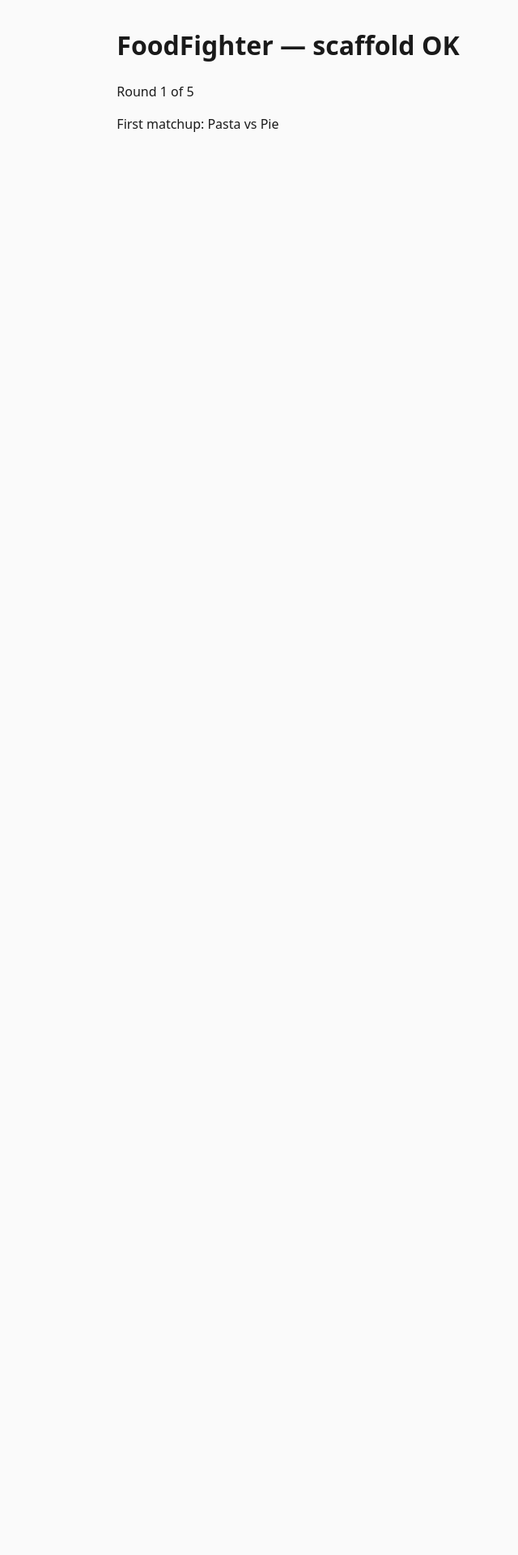
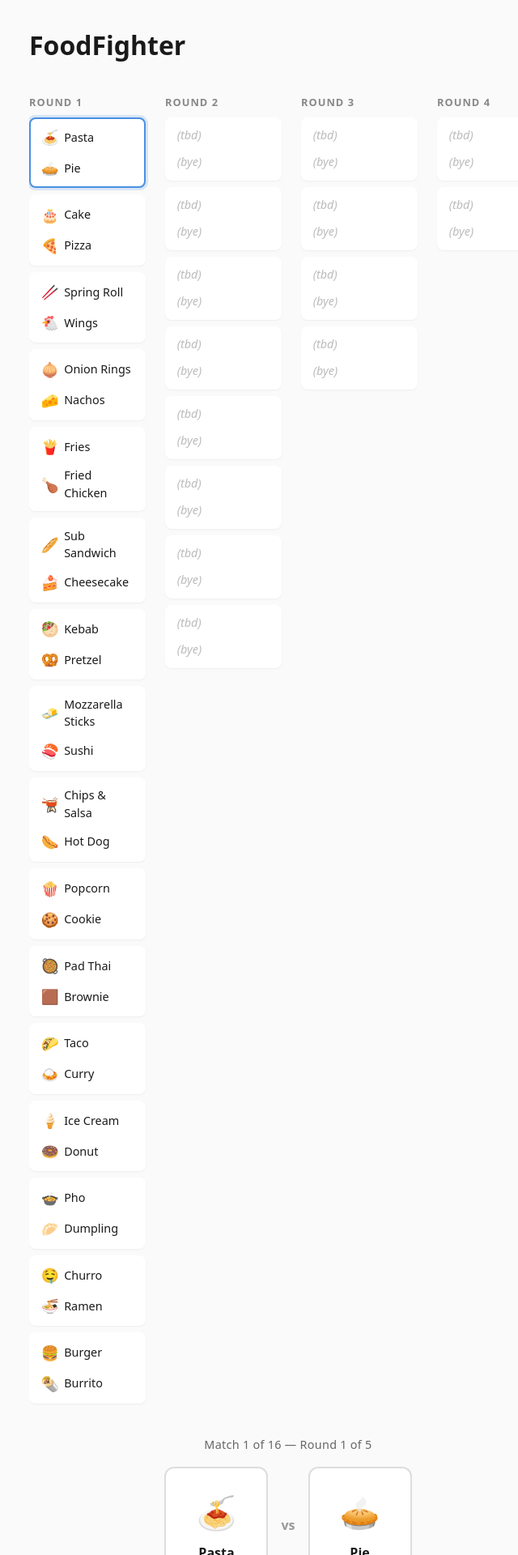
Before and after one commit to ShawnSuit/FoodFighter, a React (Vite) app: page / in a window 1280 px wide. Shown: the top 1920 px of the page at 81% size, without its empty margins (284-924 px from the left). Before the commit the page ends 800 px from the top, so only its background shows below. Built offline with nearby package versions, Linux system fonts and the light colour scheme.

Commit message:
feat: wire App to bracketReducer with BracketView/MatchupCard/ChampionScreen

```diff
--- a/src/App.tsx
+++ b/src/App.tsx
@@ -1,23 +1,48 @@
-import { useState } from "react";
-import { foods } from "./foods";
-import { seedBracket, getCurrentMatchup } from "./tournament";
+import { useReducer } from "react";
+import { bracketReducer, initialBracket } from "./bracketReducer";
+import { getChampion, getCurrentMatchup } from "./tournament";
+import { BracketView } from "./components/BracketView";
+import { MatchupCard } from "./components/MatchupCard";
+import { ChampionScreen } from "./components/ChampionScreen";
 
 export function App() {
-  const [bracket] = useState(() => seedBracket(foods));
+  const [bracket, dispatch] = useReducer(bracketReducer, undefined, initialBracket);
+  const champion = getChampion(bracket);
+
+  if (champion) {
+    return (
+      <ChampionScreen
+        winner={champion}
+        onRestart={() => dispatch({ type: "restart" })}
+      />
+    );
+  }
+
   const current = getCurrentMatchup(bracket);
+  const roundMatchups = bracket.rounds[bracket.currentRound];
+  const progress = current
+    ? {
+        matchIndex: roundMatchups.findIndex((m) => m.id === current.id),
+        matchesInRound: roundMatchups.length,
+        roundIndex: bracket.currentRound,
+        totalRounds: bracket.rounds.length,
+      }
+    : null;
+
   return (
     <main>
-      <h1>FoodFighter — scaffold OK</h1>
-      <p>
-        Round {bracket.currentRound + 1} of {bracket.rounds.length}
-      </p>
-      {current ? (
-        <p>
-          First matchup: {current.foodA?.name ?? "(tbd)"} vs{" "}
-          {current.foodB?.name ?? "(bye)"}
-        </p>
+      <h1>FoodFighter</h1>
+      <BracketView bracket={bracket} />
+      {current && progress ? (
+        <MatchupCard
+          matchup={current}
+          progress={progress}
+          onVote={(winnerId) =>
+            dispatch({ type: "vote", matchupId: current.id, winnerId })
+          }
+        />
       ) : (
-        <p>No active matchup.</p>
+        <p>Advancing…</p>
       )}
     </main>
   );
```
